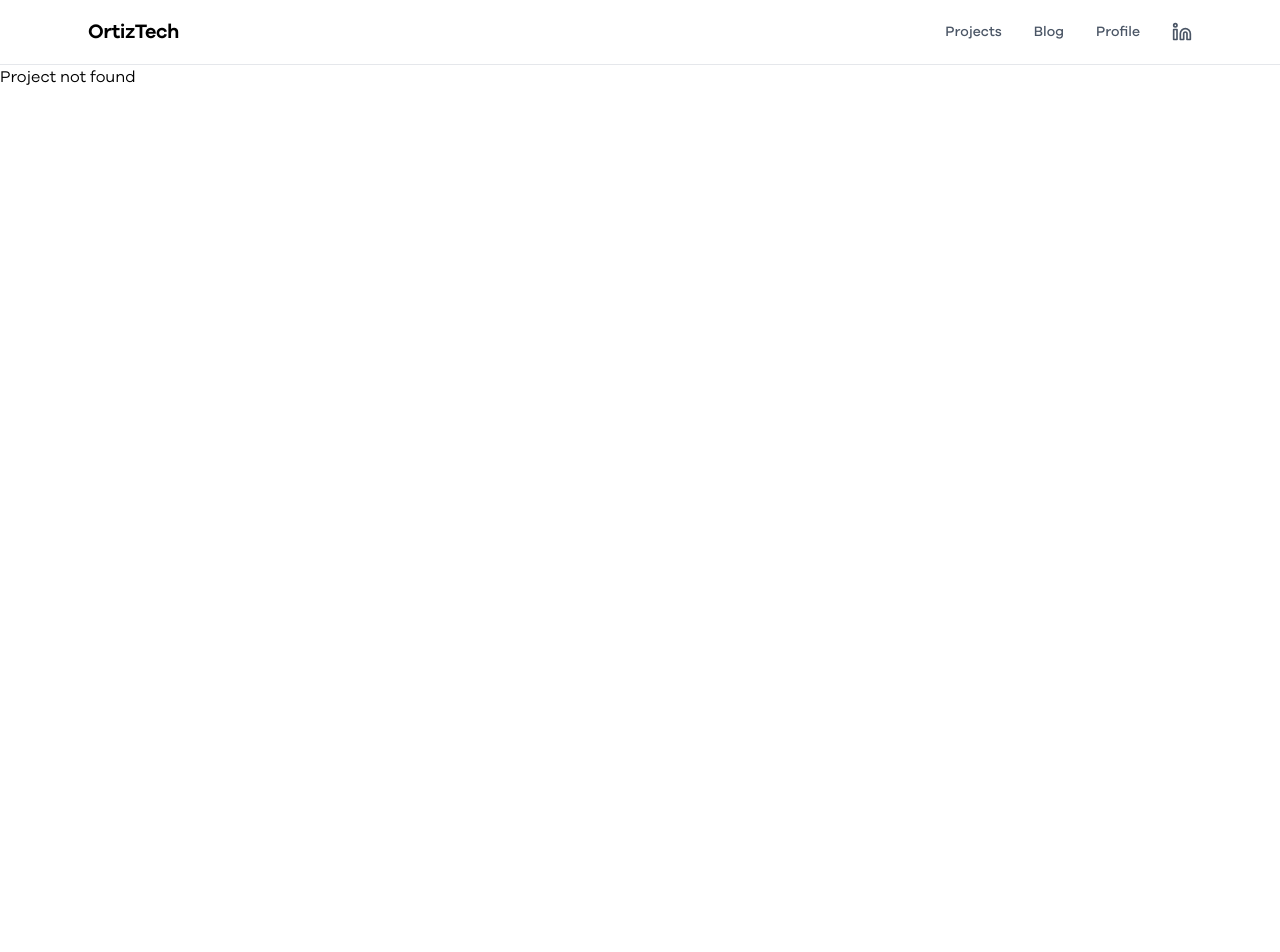
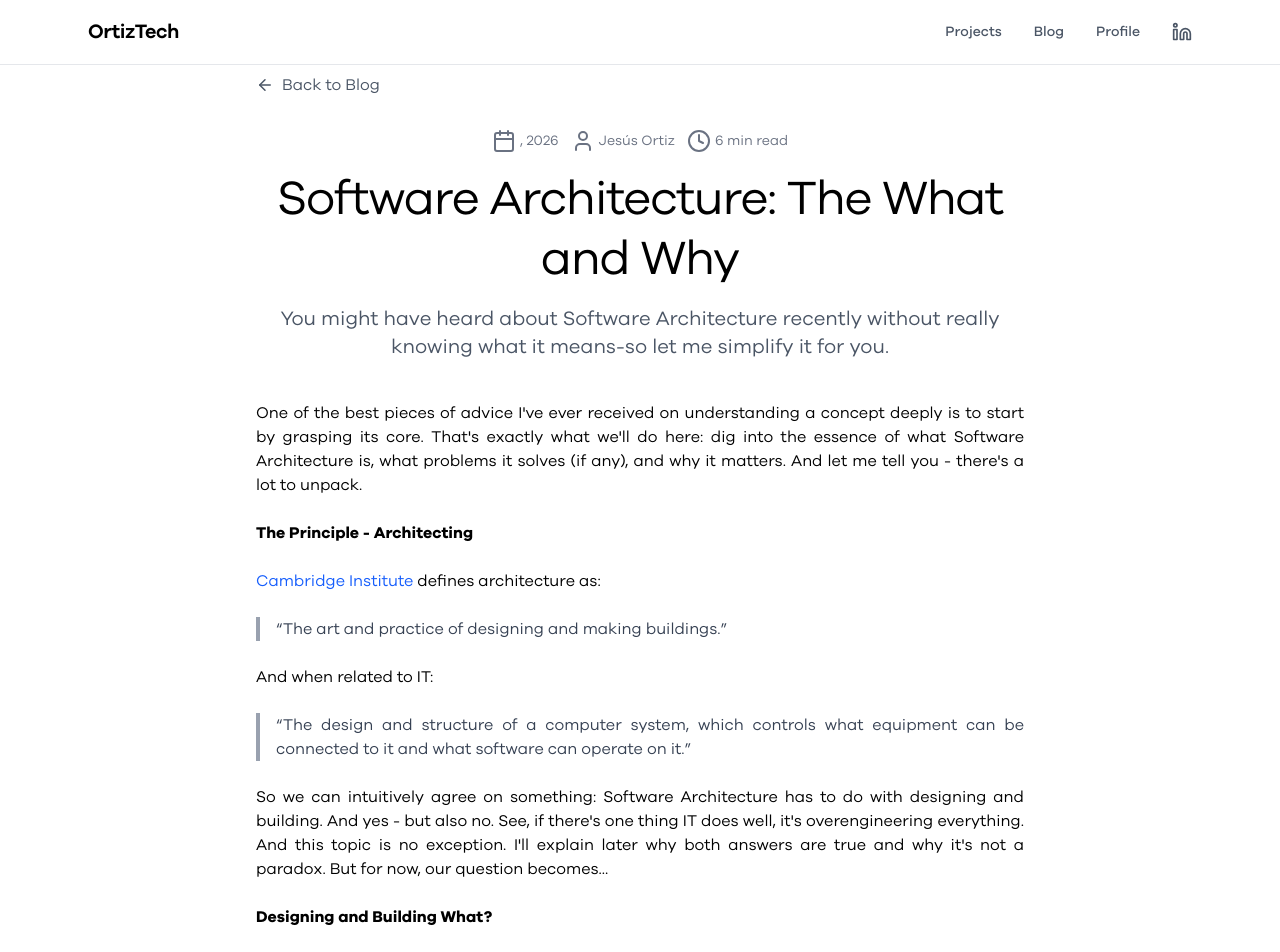
Before and after one commit to ortizzxz/personal-blog, a Next.js app: page /blog/software-architecture in a window 1280 px wide. Before the commit this address had no page. Shown: the top 952 px of the page. Before the commit the page ends 800 px from the top, so only its background shows below. Built offline with nearby package versions, Linux system fonts and the light colour scheme.

Commit message:
blog(software architect)

```diff
--- a/app/blog-entries/index.ts
+++ b/app/blog-entries/index.ts
@@ -1,3 +1,4 @@
-import p0 from './xzBackdoor';
+import p0 from './softwareArchitecture';
+import p1 from './xzBackdoor';
 
-export const blog_entries = [p0];
+export const blog_entries = [p0, p1];
--- /dev/null
+++ b/app/blog-entries/softwareArchitecture.tsx
@@ -0,0 +1,95 @@
+import React from "react";
+
+const template = {
+  slug: "software-architecture",
+  title: "Software Architecture: The What and Why",
+  subtitle: "You might have heard about Software Architecture recently without really knowing what it means-so let me simplify it for you.",
+  author: "Jesús Ortiz",
+  date: ", 2026",
+  readTime: "6 min read",
+  content: (
+    <div className="prose prose-lg prose-gray max-w-none mx-auto space-y-6 mb-10 text-justify">
+      <p>
+        One of the best pieces of advice I've ever received on understanding a concept deeply is to start by grasping its core. That's exactly what we'll do here: dig into the essence of what Software Architecture is, what problems it solves (if any), and why it matters. And let me tell you - there's a lot to unpack.
+      </p>
+
+      <h2 className="font-bold">The Principle - Architecting</h2>
+      <p>
+        <a
+          href="https://dictionary.cambridge.org/dictionary/english/architecture"
+          target="_blank"
+          className="text-blue-600"
+        >
+          Cambridge Institute
+        </a>{" "}
+        defines architecture as:
+      </p>
+
+      <blockquote className="border-l-4 border-gray-400 pl-4 italic text-gray-700">
+        “The art and practice of designing and making buildings.”
+      </blockquote>
+
+      <p>And when related to IT:</p>
+
+      <blockquote className="border-l-4 border-gray-400 pl-4 italic text-gray-700">
+        “The design and structure of a computer system, which controls what equipment can be connected to it and what software can operate on it.”
+      </blockquote>
+
+      <p>
+        So we can intuitively agree on something: Software Architecture has to do with designing and building. And yes - but also no. See, if there's one thing IT does well, it's overengineering everything. And this topic is no exception. I'll explain later why both answers are true and why it's not a paradox. But for now, our question becomes...
+      </p>
+
+      <h2 className="font-bold">Designing and Building What?</h2>
+      <p>
+        This is the heart of architecting - understanding what we're actually designing and building. Imagine you've gone through the process of building or renovating a house. You know how critical planning is: deciding where the pillars should go so the roof's weight distributes evenly, how the layout allows air to flow, or the orientation that maximizes sunlight in winter and shade in summer. Every decision matters.
+      </p>
+
+      <p>
+        All of this planning ensures a solid build, reduces future renovations, and even if the initial cost is high, it pays off long term. These core principles apply directly to software: just as a house is the final solution, so is the software we build.
+      </p>
+
+      <p>
+        Whether it’s a web app, a native app, a SaaS product, or enterprise software — whatever the type — you have to ask key questions: Who is it for? Who's going to use it? What will the payload look like? Do users have a stable, fast internet connection, or do you need an app that works well under poor connectivity? This list goes on, and not surprisingly, it evolves over time.
+      </p>
+
+      <p>
+        That’s where Architecture comes in — to maximize the chances of a proper build (and I say chances because perfect software doesn't exist, only working software). It's about meeting as many criteria as possible. If you want a cool house in summer, you wouldn’t place your living room facing the sunset, right? Similarly, if you expect heavy payloads, you’d better handle them properly instead of hoping your server doesn’t crash.
+      </p>
+
+      <p>
+        A solid architecture goes far beyond these examples, but this gives a good introduction to the concept. For instance, a well-thought-out architecture is what allows{" "}
+        <a
+          href="https://openai.com/en-US/index/scaling-postgresql/"
+          target="_blank"
+          className="text-blue-600"
+        >
+          OpenAI to handle millions of users
+        </a>{" "}
+        using a relational database — without crashing or slowing down. (Yes, I was surprised too when I learned they use an RDB instead of a NoSQL one!)
+      </p>
+
+      <h2 className="font-bold">How Much Does It Cover?</h2>
+      <p>
+        So now we know - briefly - what Software Architecture means. But how far does it go? Before diving in, let me warn you: it touches almost every part of the software realm, at least to some extent.
+      </p>
+
+      <p>
+        I mentioned a paradox earlier. When I first heard “architecture,” I thought of design — more like UI design (which, judging by this page's layout, clearly isn't my strongest skill — but hey, you should see my backend code). It took time for me to understand that it's not about colors or buttons... it's about building a house.
+      </p>
+
+      <p>See, when we talk about design here, we mean the structural design that the architecture will follow — not UI or UX design. This involves questions like: Do we need a relational database, or will a non-relational one do? Which programming language fits best for this project? Should we use a hexagonal architecture, a monorepo structure, or include a middleware layer? These are the kinds of questions that an architect ultimately answers. </p>
+
+      <p>
+        And believe it or not (though by now you probably can), these decisions ultimately affect how we, the developers, write our code. It might influence the way we structure and run tests, organize our folders, determine our level of abstraction, or decide how clean we want the code to be. Whatever the case, the architect's decisions will inevitably shape how we build.
+      </p>
+      <h2 className="font-bold">Wrapping Up</h2>
+
+      <p>In the end, Software Architecture isn't about picking fancy patterns or overcomplicating diagrams - it's about making thoughtful decisions that give our software a solid foundation to grow, adapt, and perform. It's the invisible framework that shapes how teams build and collaborate, long before a single line of code runs in production. </p>
+      <p>The more I've learned about it, the clearer it's become that good architecture isn't about perfection - it's about alignment. Aligning the product with the people who use it, the code with the developers who maintain it, and the vision with the constraints that guide it. </p>
+      <p>So next time you start a new project, take a moment to think about your architecture. Because, whether you notice it or not, it'll define how everything else falls into place. </p>
+      <p>   After all, a strong foundation might not always be visible — but it's what keeps everything standing tall. </p>
+    </div>
+  )
+};
+
+export default template;
--- a/app/blog-entries/xzBackdoor.tsx
+++ b/app/blog-entries/xzBackdoor.tsx
@@ -8,7 +8,7 @@ const xzUtilsBackdoor = {
   date: "March 5, 2026",
   readTime: "10 min read",
   content: (
-    <div className="prose prose-lg prose-gray max-w-none mx-auto space-y-6 mb-2">
+    <div className="prose prose-lg prose-gray max-w-none mx-auto space-y-6 mb-10 text-justify">
       <p>
         Let me tell you about something that almost turned into one of the
         biggest cybersecurity disasters in recent history. And the craziest
@@ -22,7 +22,7 @@ const xzUtilsBackdoor = {
         software in the Linux world.
       </p>
 
-      <h2>First — What is XZ Utils?</h2>
+      <h2 className="font-bold">First — What is XZ Utils?</h2>
 
       <p>
         XZ Utils is basically a compression tool. Think of it like zip files,
@@ -40,7 +40,7 @@ const xzUtilsBackdoor = {
         But in early 2024, someone managed to sneak a backdoor into it.
       </p>
 
-      <h2>How the Attack Happened</h2>
+      <h2 className="font-bold">How the Attack Happened</h2>
 
       <p>
         This wasn’t some random hacker dropping malicious code in a single
@@ -58,7 +58,7 @@ const xzUtilsBackdoor = {
         it was malicious code.
       </p>
 
-      <h2>What the Backdoor Actually Did</h2>
+      <h2 className="font-bold">What the Backdoor Actually Did</h2>
 
       <p>
         The backdoor targeted SSH — the system that lets administrators log
@@ -110,7 +110,7 @@ const xzUtilsBackdoor = {
         That discovery ended up exposing the entire backdoor.
       </p>
 
-      <h2>How Close We Actually Were</h2>
+      <h2 className="font-bold">How Close We Actually Were</h2>
 
       <p>
         The infected versions had already made their way into development
@@ -126,7 +126,7 @@ const xzUtilsBackdoor = {
         Instead, the vulnerability was caught just in time.
       </p>
 
-      <h2>Why This Matters</h2>
+      <h2 className="font-bold">Why This Matters</h2>
 
       <p>
         This incident showed something important: modern software depends on
@@ -145,7 +145,7 @@ const xzUtilsBackdoor = {
         way into trusted systems over time.
       </p>
 
-      <h2>Final Thoughts</h2>
+      <h2 className="font-bold">Final Thoughts</h2>
 
       <p>
         The XZ Utils backdoor is a perfect example of how fragile the modern
--- a/app/blog/page.tsx
+++ b/app/blog/page.tsx
@@ -20,7 +20,6 @@ export default function ProjectsPage() {
             <div className="grid grid-cols-1 sm:grid-cols-2 lg:grid-cols-3 gap-8">
                 {isHydrated
                     ? blog_entries.map((blog) => (
-                        blog_entries.map((blog) => (
                             <motion.div
                                 key={blog.slug}
                                 initial={{ opacity: 0, y: 20 }}
@@ -48,7 +47,6 @@ export default function ProjectsPage() {
                                 </Link>
                             </motion.div>
                         ))
-                    ))
                     : skeletons.map((_, index) => (
                         <div
                             key={index}
--- /dev/null
+++ b/app/template/BlogEntryTemplate.tsx
@@ -0,0 +1,22 @@
+import React from "react";
+
+const template = {
+  slug: "",
+  title: "",
+  subtitle: "",
+  author: "Jesús Ortiz",
+  date: ", 2026",
+  readTime: "10 min read",
+  content: (
+    <div className="prose prose-lg prose-gray max-w-none mx-auto space-y-6 mb-2">
+      <p>
+      </p>
+
+      <h2 className="font-bold"></h2>
+
+      <p>You can read more on: <a href="" target="_blank" className="text-blue-600">here</a></p>
+    </div>
+  )
+};
+
+export default template;
```
